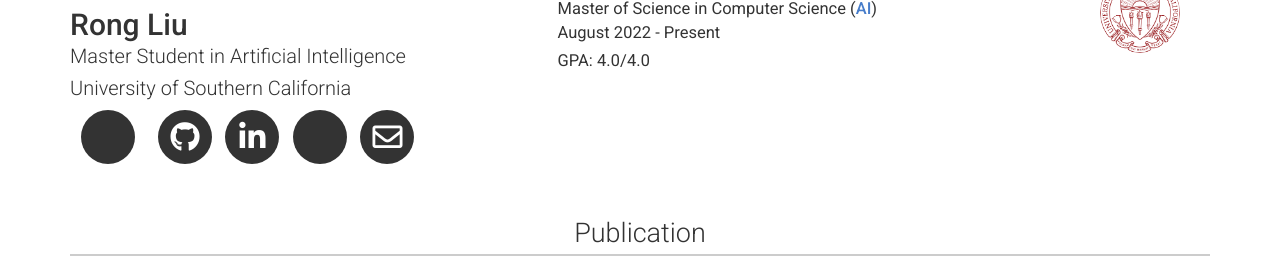
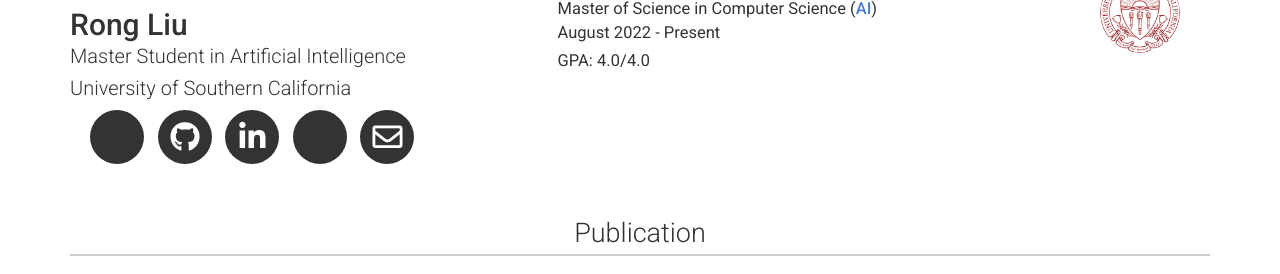
Before and after one commit to RongLiu-Leo/rongliu-leo.github.io, a Jekyll site: the page built from index.md, in a window 1280 px wide. Shown: the part 353-627 px from the top of the page. Built offline with Jekyll 4.4.1, drawn with Linux system fonts in a browser that asks for light colours; nearby versions of some CDN libraries; a style sheet for code colours, icons or effects is not loaded.

Commit message:
Update header.html

```diff
--- a/_includes/header.html
+++ b/_includes/header.html
@@ -7,14 +7,16 @@
       <h2 class="no-print">{{ site.title | escape }}</h2>
       <h2 class="no-print">{{ site.affiliation | escape }}</h2>
       <ul class="icons">
+
+        <li>
+          <a target="_blank" href="https://rongliu-leo.github.io/" class="button button--sacnite button--round-l button--homepage">
+            <i class="fas fa-globe" title="HomePage link"></i>
+          </a>
+        </li>
+
         <li>
           <a target="_blank" onclick="window.print();" class="button button--sacnite button--round-l no-print">
             <i class="ai ai-cv" title="Print CV"></i>
-          </a>
-        </li>
-        <li>
-          <a target="_blank" href="https://rongliu-leo.github.io/" class="button button--sacnite button--round-l button--homepage">
-            <i class="fas fa-globe" title="HomePage link"></i>
           </a>
         </li>
 
```
